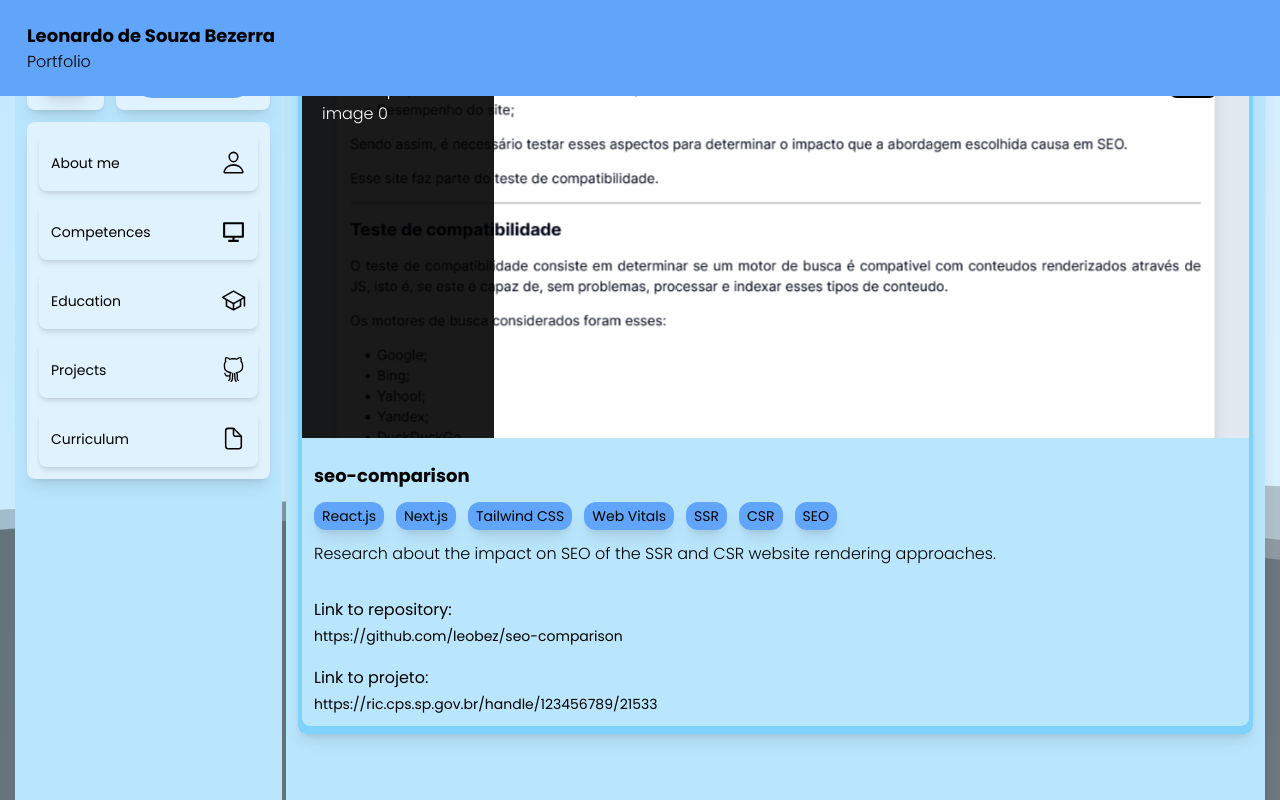
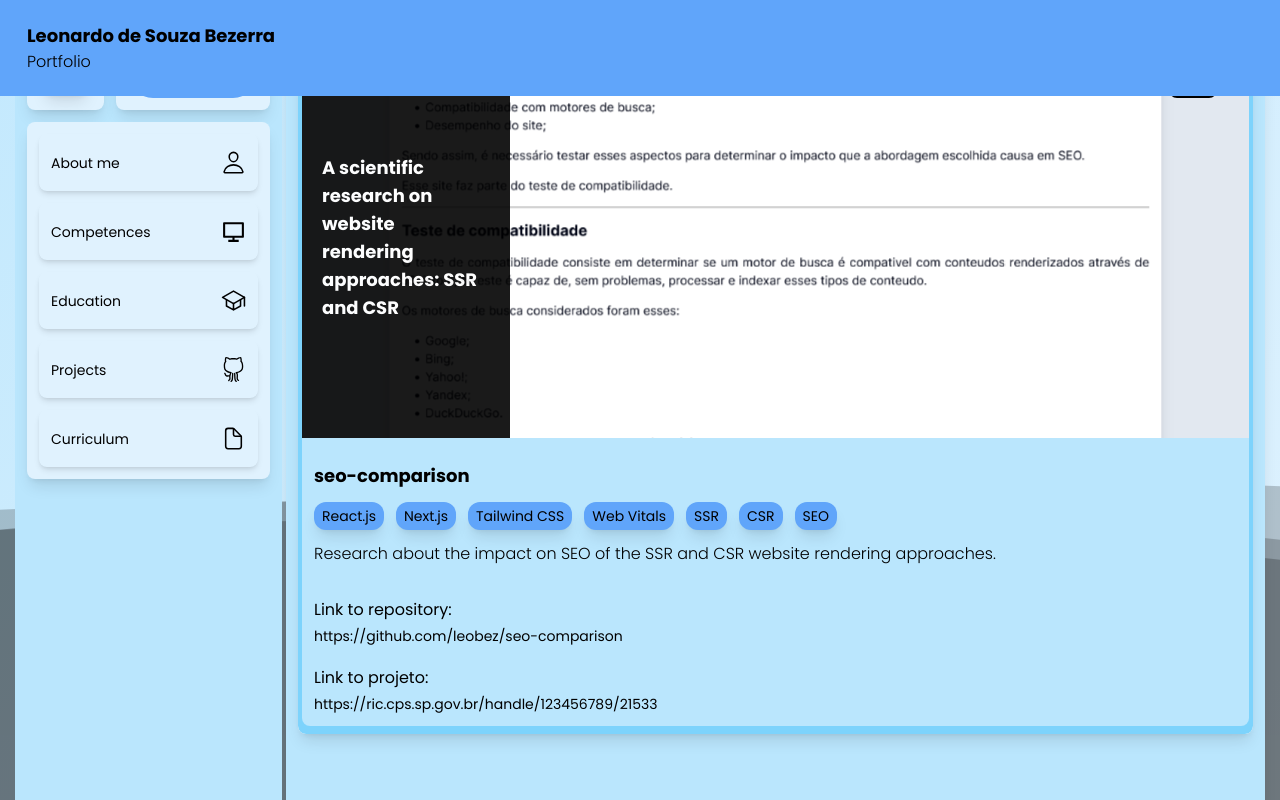
Before and after one commit to leobez/personal, a Next.js app: page /en in a window 1280 px wide. Both pictures are taken after a click on the element 1085 px from the left and 308 px from the top of the page. Shown: the part 78-878 px from the top of the page. Built offline with nearby package versions, Linux system fonts and the light colour scheme; what tailwindcss-animated would draw is missing.

Commit message:
progress on project showcase localization

```diff
--- a/components/home/Projects/AllProjects.ts
+++ b/components/home/Projects/AllProjects.ts
@@ -1,41 +1,17 @@
 export const AllProjects = [
+
     {
         id: 0,
-        name: 'cinelog',
-        description: 'Site que usa uma API pública pra exibir filmes com alguns recursos de busca/filtragem.',
-        topics: ['React.js', 'TypeScript', 'Vercel', 'React icons', 'Tailwind CSS', 'DaisyUI', 'Context API', 'TMDB'],
-        repo_link: 'https://github.com/leobez/cinelog',
-        project_link: 'https://cinelogleob.vercel.app/',
-        image_src: '/images/media-collection.png',
-
+        name: 'ads-content',
+        description: 'Conjunto de projetos feitos na faculdade de ADS.',
+        topics: ['Various'],
+        repo_link: 'https://github.com/leobez/ads-content',
+        project_link: '',
+        image_src: '/images/ads-content.png',
         showcase: [
             {
                 id: 0,
-                image_src: '/images/media-collection.png',
-            },
-
-            // One to show color scheme
-            {
-                id: 1,
-                image_src: '/images/chat-mqtt.png',
-            },
-
-            // One to show movie/:id
-            {
-                id: 2,
-                image_src: '/images/seo-comparison.png',
-            },
-
-            // One to show random
-            {
-                id: 3,
-                image_src: '/images/divulgacampo.png',
-            },
-
-            // One to show api
-            {
-                id: 4,
-                image_src: '/images/medidas-dispersao.png',
+                image_src: '/images/ads-content.png',
             },
         ]
     },
@@ -74,16 +50,51 @@ export const AllProjects = [
 
     {
         id: 3,
-        name: 'ads-content',
-        description: 'Conjunto de projetos feitos na faculdade de ADS.',
-        topics: ['Various'],
-        repo_link: 'https://github.com/leobez/ads-content',
-        project_link: '',
-        image_src: '/images/ads-content.png',
+        name: 'cinelog',
+        description: 'Site que usa uma API pública pra exibir filmes com alguns recursos de busca/filtragem.',
+        topics: ['React.js', 'TypeScript', 'Vercel', 'React icons', 'Tailwind CSS', 'DaisyUI', 'Context API', 'TMDB'],
+        repo_link: 'https://github.com/leobez/cinelog',
+        project_link: 'https://cinelogleob.vercel.app/',
+        image_src: '/images/media-collection.png',
         showcase: [
+
+            // Base
             {
                 id: 0,
-                image_src: '/images/ads-content.png',
+                image_src: '/images/media-collection.png',
+            },
+
+            // One to show movie/:id
+            {
+                id: 1,
+                image_src: '/images/chat-mqtt.png',
+            },
+            // One to show filtering by genre
+            {
+                id: 2,
+                image_src: '/images/chat-mqtt.png',
+            },
+            // One to show filtering by query
+            {
+                id: 3,
+                image_src: '/images/chat-mqtt.png',
+            },
+            // One to show color scheme
+            {
+                id: 4,
+                image_src: '/images/seo-comparison.png',
+            },
+
+            // One to show random
+            {
+                id: 5,
+                image_src: '/images/divulgacampo.png',
+            },
+
+            // One to show api
+            {
+                id: 6,
+                image_src: '/images/medidas-dispersao.png',
             },
         ]
     },
--- a/components/home/Projects/ProjectShowcase.tsx
+++ b/components/home/Projects/ProjectShowcase.tsx
@@ -4,7 +4,7 @@ import { Project, ShowCaseDesc } from "./types";
 import { useEffect, useState } from "react";
 import ShowcaseElement from "./ShowcaseElement";
 
-const SECONDS=12
+const SECONDS=10
 
 type Props = {
     selectedProject:Project;
@@ -25,12 +25,12 @@ export default function ProjectShowcase({
         const interval = setInterval(() => {
 
             if (currentImage?.id >= (Number(selectedProject.showcase?.length)-1)) {
-                console.log('back to 0')
+                //console.log('back to 0')
                 if (!selectedProject.showcase) return;
                 setCurrentImage(selectedProject.showcase[0])
 
             } else {
-                console.log('up')
+                //console.log('up')
                 setCurrentImage(prev => selectedProject.showcase[prev.id+1])
             }
 
--- a/components/home/Projects/Projects.tsx
+++ b/components/home/Projects/Projects.tsx
@@ -16,10 +16,14 @@ export default function Projects({
     }
 }:LocaleProps) {
 
-    console.log('l_projects: ', l_projects)
+    //console.log('l_projects: ', l_projects)
 
     const [mounted, setMounted] = useState<boolean>(false)
     const [currentProject, setCurrentProject] = useState<Project|null>(null)
+
+/*     useEffect(() => {
+        console.log('currentProject: ', currentProject)
+    }, [currentProject])   */
 
     useEffect(() => {
         setMounted(true)
@@ -31,11 +35,11 @@ export default function Projects({
         const id = e.currentTarget.id
         if (!id) return;
 
-        const numberId = id.replace('project_', '')
+        const numberId = Number(id.replace('project_', ''))
 
         //console.log('numberId: ', numberId)
 
-        setCurrentProject(AllProjects[numberId-1])
+        setCurrentProject(AllProjects[numberId])
 
         const projectDetail = document.querySelector('#project_detail')
         //console.log('projectDetail: ', projectDetail)
@@ -76,30 +80,17 @@ export default function Projects({
                 {/* Projects cards */}
                 <div className="md:flex md:flex-wrap grid sm:grid-cols-2 grid-cols-1 relative">
 
-                    <ProjectComponent
-                        clickFunc={handleClick}
-                        imgSrc="/images/media-collection.png"
-                        name="cinelog"
-                        id="project_01"
-                    />
-                    <ProjectComponent
-                        clickFunc={handleClick}
-                        imgSrc="/images/divulgacampo.png"
-                        name="divulgacampo"
-                        id="project_02"
-                    />
-                    <ProjectComponent
-                        clickFunc={handleClick}
-                        imgSrc="/images/seo-comparison.png"
-                        name="seo-comparison"
-                        id="project_03"
-                    />
-                    <ProjectComponent
-                        clickFunc={handleClick}
-                        imgSrc="/images/ads-content.png"
-                        name="ads-content"
-                        id="project_04"
-                    />
+                    {AllProjects && AllProjects.map((project:Project) => (
+                        <ProjectComponent
+                            key={project.id}
+                            clickFunc={handleClick}
+                            imgSrc={project.image_src}
+                            name={project.name}
+                            id={`project_${project.id}`}
+                        />
+                    ))
+
+                    }
 
                 </div>
 
--- a/components/home/Projects/ProjectsEntry.tsx
+++ b/components/home/Projects/ProjectsEntry.tsx
@@ -17,30 +17,13 @@ export default function ProjectsEntry() {
                     l_subtitle: t('subtitle'),
 
                     l_projects: [
-
-                        // media-collection
+                        // ads-content
                         {
-                            projectDesc: t('projects.mediacollection.description'),
+                            projectDesc: t('projects.adsprojects.description'),
                             showcaseDesc: [
                                 {
-                                    id: t('projects.mediacollection.showcase.desc0.id'),
-                                    text: t('projects.mediacollection.showcase.desc0.desc'),
-                                },
-                                {
-                                    id: t('projects.mediacollection.showcase.desc1.id'),
-                                    text: t('projects.mediacollection.showcase.desc1.desc'),
-                                },
-                                {
-                                    id: t('projects.mediacollection.showcase.desc2.id'),
-                                    text: t('projects.mediacollection.showcase.desc2.desc'),
-                                },
-                                {
-                                    id: t('projects.mediacollection.showcase.desc3.id'),
-                                    text: t('projects.mediacollection.showcase.desc3.desc'),
-                                },
-                                {
-                                    id: t('projects.mediacollection.showcase.desc4.id'),
-                                    text: t('projects.mediacollection.showcase.desc4.desc'),
+                                    id: t('projects.adsprojects.showcase.desc0.id'),
+                                    text: t('projects.adsprojects.showcase.desc0.desc'),
                                 }
                             ]
                         },
@@ -67,16 +50,45 @@ export default function ProjectsEntry() {
                             ]
                         },
 
-                        // ads-content
+                        // media-collection
                         {
-                            projectDesc: t('projects.adsprojects.description'),
+                            projectDesc: t('projects.mediacollection.description'),
                             showcaseDesc: [
                                 {
-                                    id: t('projects.adsprojects.showcase.desc0.id'),
-                                    text: t('projects.adsprojects.showcase.desc0.desc'),
+                                    id: t('projects.mediacollection.showcase.desc0.id'),
+                                    text: t('projects.mediacollection.showcase.desc0.desc'),
+                                },
+                                {
+                                    id: t('projects.mediacollection.showcase.desc1.id'),
+                                    text: t('projects.mediacollection.showcase.desc1.desc'),
+                                },
+                                {
+                                    id: t('projects.mediacollection.showcase.desc2.id'),
+                                    text: t('projects.mediacollection.showcase.desc2.desc'),
+                                },
+                                {
+                                    id: t('projects.mediacollection.showcase.desc3.id'),
+                                    text: t('projects.mediacollection.showcase.desc3.desc'),
+                                },
+                                {
+                                    id: t('projects.mediacollection.showcase.desc4.id'),
+                                    text: t('projects.mediacollection.showcase.desc4.desc'),
+                                },
+                                {
+                                    id: t('projects.mediacollection.showcase.desc5.id'),
+                                    text: t('projects.mediacollection.showcase.desc5.desc'),
+                                },
+                                {
+                                    id: t('projects.mediacollection.showcase.desc6.id'),
+                                    text: t('projects.mediacollection.showcase.desc6.desc'),
                                 }
                             ]
                         },
+
+
+
+
+
 
                     ],
 
--- a/components/home/Projects/ShowcaseElement.tsx
+++ b/components/home/Projects/ShowcaseElement.tsx
@@ -1,7 +1,7 @@
 import Image from "next/image"
 import { motion } from "framer-motion";
 
-const SECONDS=12
+const SECONDS=10
 
 type Props = {
     image_src:string;
@@ -15,7 +15,7 @@ export default function ShowcaseElement({image_src, desc}:Props) {
 
             <motion.div
                 animate={{
-                    scale: [1.8, 1, 1.8],
+                    scale: [1.5, 1, 1.5],
                 }}
                 transition={{
                     times: [0, 0.5, 1],
@@ -56,7 +56,7 @@ export default function ShowcaseElement({image_src, desc}:Props) {
                     ease: 'anticipate',
                 }}
 
-                className="absolute left-0 top-0 h-full w-48 bg-black opacity-90 px-5 py-4 text-white font-light"
+                className="absolute left-0 top-0 h-full w-52 bg-black opacity-90 px-5 py-4 text-white font-bold text-lg grid place-items-center"
             >
                 {desc}
 
--- a/public/locales/en/common.json
+++ b/public/locales/en/common.json
@@ -58,23 +58,31 @@
         "showcase": {
             "desc0": {
               "id":"0",
-              "desc": "Desc en mediacollection image 0"
+              "desc": "Website to discover movies"
             },
             "desc1": {
               "id":"1",
-              "desc": "Desc en mediacollection image 1"
+              "desc": "Click a movie to see more about it"
             },
             "desc2": {
               "id":"2",
-              "desc": "Desc en mediacollection image 2"
+              "desc": "Filter movies by genres"
             },
             "desc3": {
               "id":"3",
-              "desc": "Desc en mediacollection image 3"
+              "desc": "Query movies"
             },
             "desc4": {
               "id":"4",
-              "desc": "Desc en mediacollection image 4"
+              "desc": "The website has a variety of color themes"
+            },
+            "desc5": {
+              "id":"5",
+              "desc": "Don't know what to watch? Select some prefered genres and get a random movie"
+            },
+            "desc6": {
+              "id":"6",
+              "desc": "Generate an API key and unlock the app"
             }
           }
       },
@@ -83,7 +91,7 @@
         "showcase": {
           "desc0": {
             "id":"0",
-            "desc": "Desc en divulgacampo image 0"
+            "desc": "A website to share field research"
           }
         }
       },
@@ -92,7 +100,7 @@
         "showcase": {
           "desc0": {
             "id":"0",
-            "desc": "Desc en seocomparison image 0"
+            "desc": "A scientific research on website rendering approaches: SSR and CSR"
           }
         }
       },
@@ -101,7 +109,7 @@
         "showcase": {
           "desc0": {
             "id":"0",
-            "desc": "Desc en adsprojects image 0"
+            "desc": "Various projects, activities and exercises carried out during the undergraduate course in systems analysis and development"
           }
         }
       }
--- a/public/locales/pt/common.json
+++ b/public/locales/pt/common.json
@@ -59,23 +59,31 @@
           "showcase": {
             "desc0": {
               "id":"0",
-              "desc": "Desc pt mediacollection image 0"
+              "desc": "Um site para descobrir filmes"
             },
             "desc1": {
               "id":"1",
-              "desc": "Desc pt mediacollection image 1"
+              "desc": "Clique em um filme para ver informações sobre ele"
             },
             "desc2": {
               "id":"2",
-              "desc": "Desc pt mediacollection image 2"
+              "desc": "Filtre filmes de acordo com gênro"
             },
             "desc3": {
               "id":"3",
-              "desc": "Desc pt mediacollection image 3"
+              "desc": "Busque por filmes"
             },
             "desc4": {
               "id":"4",
-              "desc": "Desc pt mediacollection image 4"
+              "desc": "O site conta com diversos esquemas de cores"
+            },
+            "desc5": {
+              "id":"5",
+              "desc": "Não sabe o que assistir? Então seja sorteado um filme de acordo com seus gêneros favoritos"
+            },
+            "desc6": {
+              "id":"6",
+              "desc": "Gere uma chave API e use a aplicação"
             }
           }
         },
@@ -84,7 +92,7 @@
           "showcase": {
             "desc0": {
               "id":"0",
-              "desc": "Desc pt divulgacampo image 0"
+              "desc": "Um site para divulgação de pesquisas de campo"
             }
           }
         },
@@ -93,7 +101,7 @@
           "showcase": {
             "desc0": {
               "id":"0",
-              "desc": "Desc pt seocomparison image 0"
+              "desc": "Uma pesquisa científica sobre as abordagens de renderização de sites: SSR e CSR"
             }
           }
         },
@@ -102,7 +110,7 @@
           "showcase": {
             "desc0": {
               "id":"0",
-              "desc": "Desc pt adsprojects image 0"
+              "desc": "Diversos projetos, atividades e exercícios feitos durante a graduação em analise e desenvolvimento de sistemas"
             }
           }
         }
```
